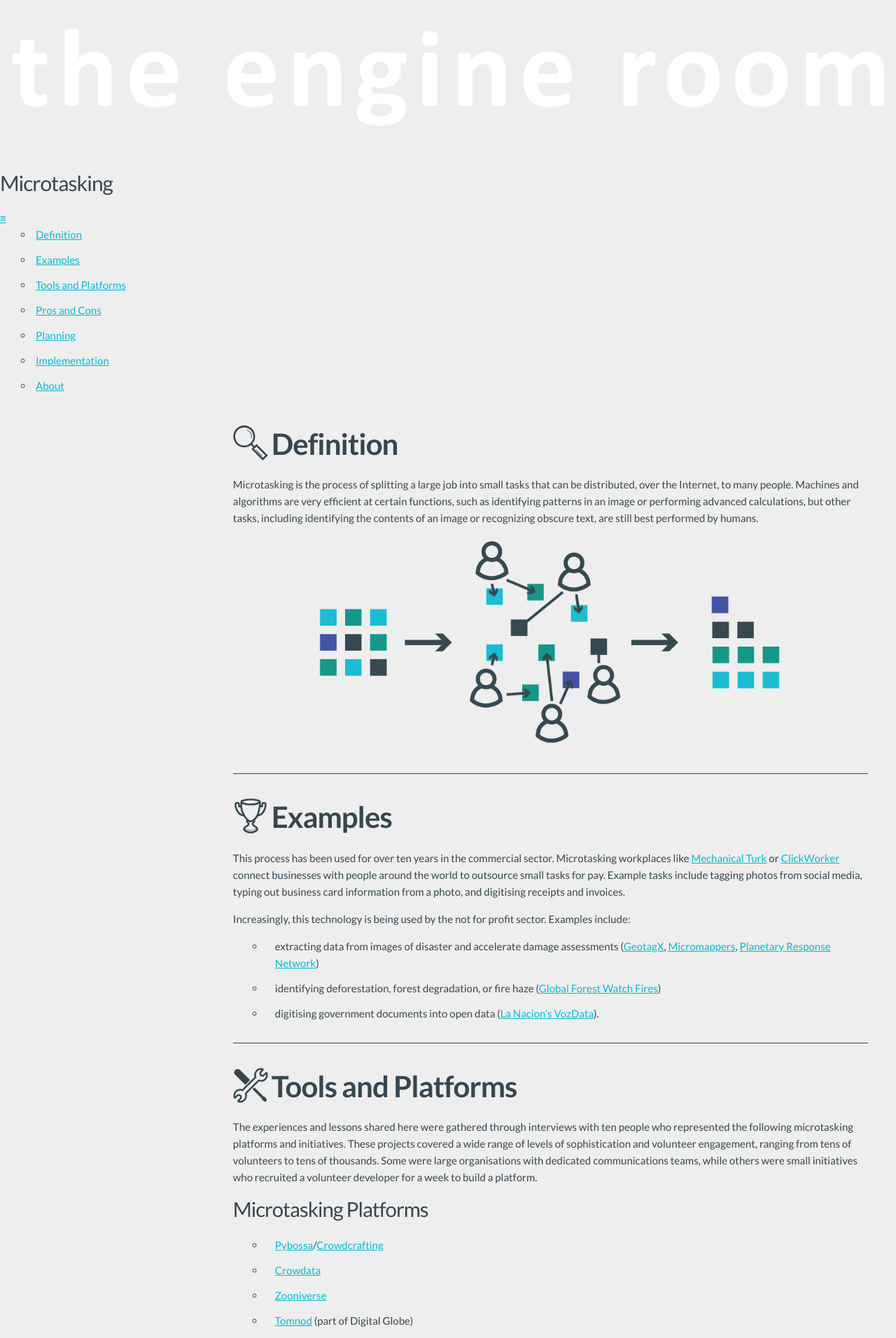
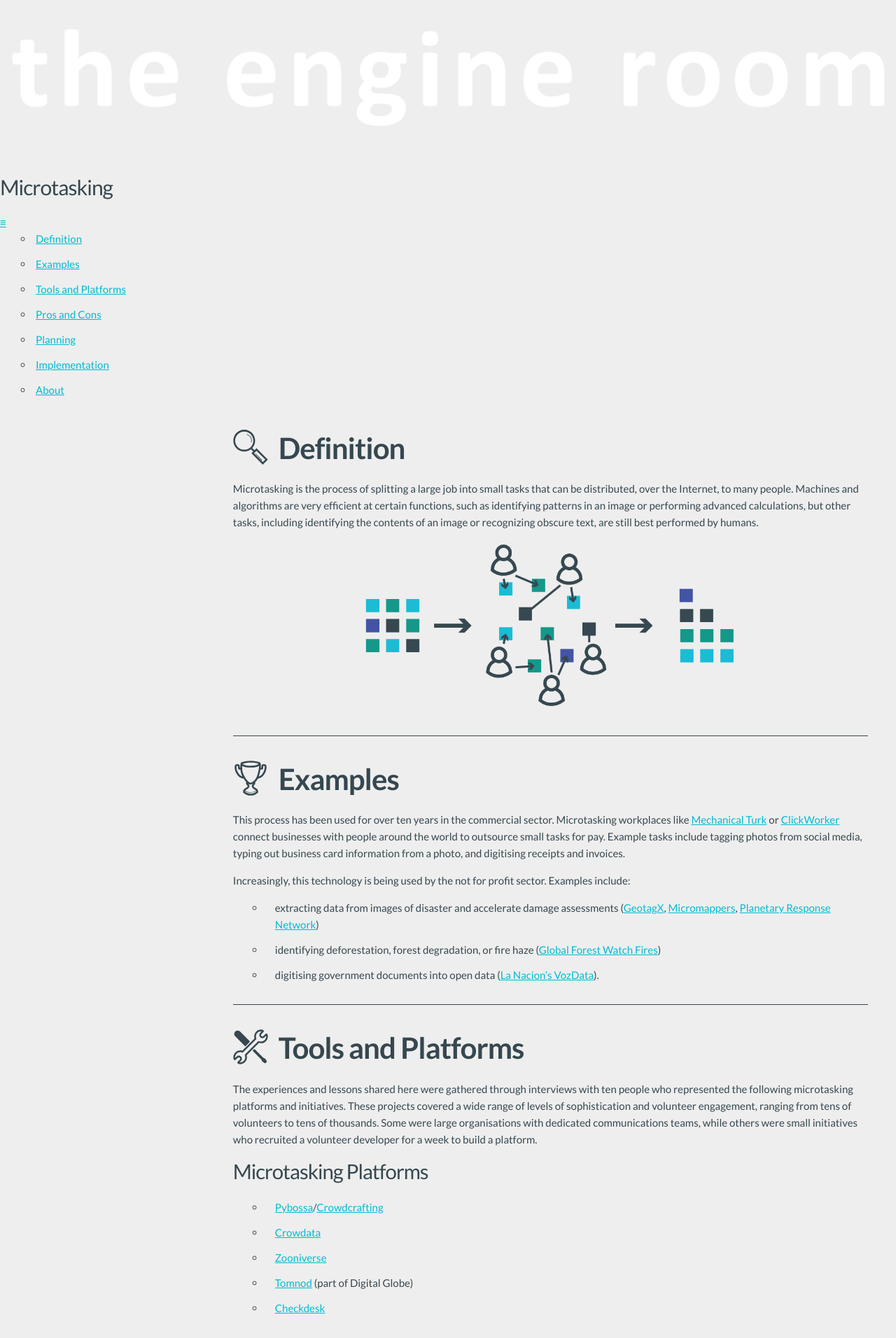
Before and after one commit to the-engine-room/library, a Jekyll site: the page built from _posts/2015-12-07-microtasking.md, in a window 1280 px wide. Shown: the part 504-2416 px from the top of the page at 70% size. Built offline with Jekyll 4.4.1, drawn with Linux system fonts in a browser that asks for light colours; nearby versions of some CDN libraries; comment, search, counter and statistics services are not loaded.

Commit message:
Continued style adjustments: logo, images, header image padding

```diff
--- a/styles/layout.scss
+++ b/styles/layout.scss
@@ -19,11 +19,12 @@ nav {
   }
 
   .logo {
-    padding: 0 20px;
+    padding: 0 20px 20px 20px;
 
     margin: 0 auto;
     float: right;
     width: 20%;
+    padding-top: 6px;
 
     @media (#{$bp-larger-than-phablet}) {
       float: none;
@@ -105,7 +106,6 @@ nav {
   img {
     width: 100%;
     height: 100%;
-    vertical-align: middle;
   }
 }
 
--- a/styles/page.scss
+++ b/styles/page.scss
@@ -11,9 +11,9 @@ article.page {
     }
 
     p > img {
-      width: 75%;
+      width: 60%;
       position: relative;
-      left: 12.5%;
+      left: 20%;
     }
   }
 }
--- a/styles/typography.scss
+++ b/styles/typography.scss
@@ -18,7 +18,7 @@ h2 {
         content: '';
         width: 50px;
         height: 50px;
-        margin-right: 5px;
+        margin-right: 15px;
     }
     &#about:before { background-image: url('/images/icons/about.svg'); }
     &#definition:before { background-image: url('/images/icons/definition.svg'); }
```
